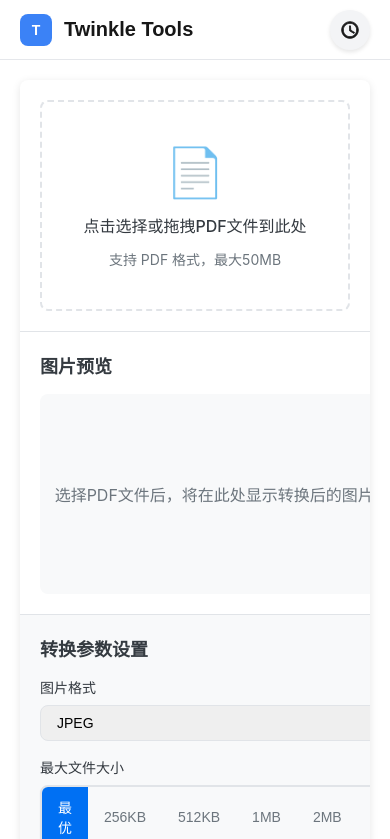
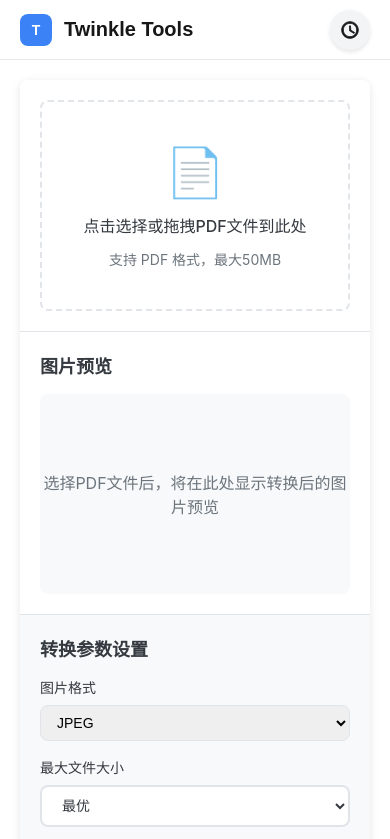
Before and after one commit to TayeShi/twinkle-tools-web, a Next.js app: page /pdf-to-image in a window 390 px wide. Shown: the top 839 px of the page. Built offline with nearby package versions, Linux system fonts and the light colour scheme.

Commit message:
feat(pdf-to-image): 优化移动端布局并添加响应式设计
- 调整图片卡片布局为flex布局，优化移动端显示
- 重构图片信息区域，简化元数据显示
- 为移动端添加select控件替代分段控制器
- 防止按钮文字换行，提升移动端体验

```diff
--- a/app/pdf-to-image/PdfToImage.scss
+++ b/app/pdf-to-image/PdfToImage.scss
@@ -193,6 +193,9 @@ $transition: all 0.3s ease;
   overflow: hidden;
   box-shadow: 0 1px 3px rgba(0, 0, 0, 0.05);
   transition: $transition;
+  display: flex;
+  flex-direction: column; // 按HTML结构顺序显示：图片 -> 信息
+  height: 100%;
 
   &:hover {
     box-shadow: 0 4px 12px rgba(0, 0, 0, 0.1);
@@ -203,6 +206,8 @@ $transition: all 0.3s ease;
     height: 150px;
     overflow: hidden;
     cursor: pointer;
+    padding: 12px;
+    box-sizing: border-box;
 
     img {
       width: 100%;
@@ -218,26 +223,33 @@ $transition: all 0.3s ease;
 
   .image-info {
     padding: 12px;
+    display: flex;
+    flex-direction: column;
+    gap: 8px;
 
     .image-name {
       font-weight: 500;
       color: $dark-color;
-      margin-bottom: 8px;
+      margin-bottom: 0;
       font-size: 14px;
     }
 
     .image-meta {
       font-size: 12px;
       color: $secondary-color;
-      display: flex;
-      flex-direction: column;
-      gap: 4px;
-      margin-bottom: 12px;
+      margin-bottom: 0;
     }
 
     .image-actions {
       display: flex;
-      justify-content: center;
+      justify-content: flex-end;
+    }
+
+    .image-info-header {
+      display: flex;
+      justify-content: space-between;
+      align-items: center;
+      margin-bottom: 8px;
     }
   }
 }
@@ -315,6 +327,7 @@ $transition: all 0.3s ease;
       cursor: pointer;
       transition: $transition;
       outline: none;
+      white-space: nowrap; // 防止文字换行
 
       &:hover {
         background-color: rgba(0, 112, 243, 0.08);
@@ -325,6 +338,37 @@ $transition: all 0.3s ease;
         background: $primary-color;
         color: white;
       }
+    }
+  }
+
+  // 移动端select样式
+  .size-select {
+    display: none; // 默认隐藏
+    padding: 10px 16px;
+    border: 2px solid $border-color;
+    border-radius: $border-radius;
+    font-size: 14px;
+    font-weight: 500;
+    background-color: white;
+    color: $dark-color;
+    cursor: pointer;
+    transition: $transition;
+
+    &:focus {
+      outline: none;
+      border-color: $primary-color;
+      box-shadow: 0 0 0 2px rgba(0, 112, 243, 0.1);
+    }
+  }
+
+  // 响应式设计：移动端切换为select样式
+  @media (max-width: 768px) {
+    .segmented-control {
+      display: none;
+    }
+
+    .size-select {
+      display: block;
     }
   }
 
--- a/app/pdf-to-image/PdfToImage.tsx
+++ b/app/pdf-to-image/PdfToImage.tsx
@@ -252,14 +252,14 @@ const PdfToImage = () => {
                       <img src={image.imageUrl} alt={`PDF第${image.pageNumber}页`} />
                     </div>
                     <div className="image-info">
-                      <div className="image-name">第{image.pageNumber}页</div>
                       <div className="image-meta">
-                        <div>格式: {image.format.split('/')[1].toUpperCase()}</div>
-                        <div>大小: {formatFileSize(image.size)}</div>
-                        <div>尺寸: {image.width}×{image.height}</div>
+                        {image.format.split('/')[1].toUpperCase()} / {formatFileSize(image.size)} / {image.width}×{image.height}
                       </div>
-                      <div className="image-actions">
-                        <button onClick={() => handleDownloadImage(image)} className="btn btn-small btn-primary">下载</button>
+                      <div className="image-info-header">
+                        <div className="image-name">第{image.pageNumber}页</div>
+                        <div className="image-actions">
+                          <button onClick={() => handleDownloadImage(image)} className="btn btn-small btn-primary">下载</button>
+                        </div>
                       </div>
                     </div>
                   </div>
@@ -293,6 +293,7 @@ const PdfToImage = () => {
               {/* 最大文件大小 */}
               <div className="param-item">
                 <label htmlFor="maxSize">最大文件大小</label>
+                {/* 桌面端使用分段控制器 */}
                 <div className="segmented-control">
                   {sizeOptions.map((size) => (
                     <button
@@ -304,6 +305,19 @@ const PdfToImage = () => {
                     </button>
                   ))}
                 </div>
+                {/* 移动端使用select元素 */}
+                <select
+                  id="maxSize"
+                  className="size-select"
+                  value={conversionParams.maxSize}
+                  onChange={(e) => setConversionParams(prev => ({ ...prev, maxSize: parseFloat(e.target.value) }))}
+                >
+                  {sizeOptions.map((size) => (
+                    <option key={size} value={size}>
+                      {size === 0 ? '最优' : size === 0.256 ? '256KB' : size === 0.512 ? '512KB' : `${size}MB`}
+                    </option>
+                  ))}
+                </select>
               </div>
 
               {/* 黑白转换 */}
```
